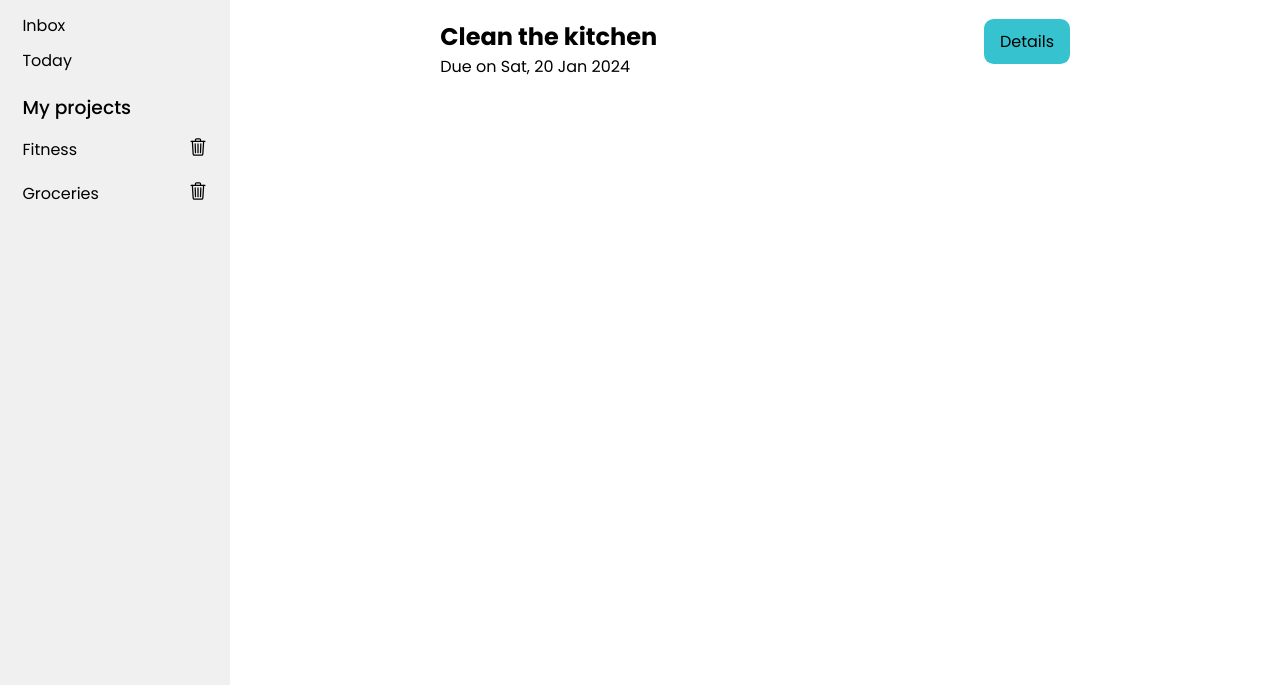
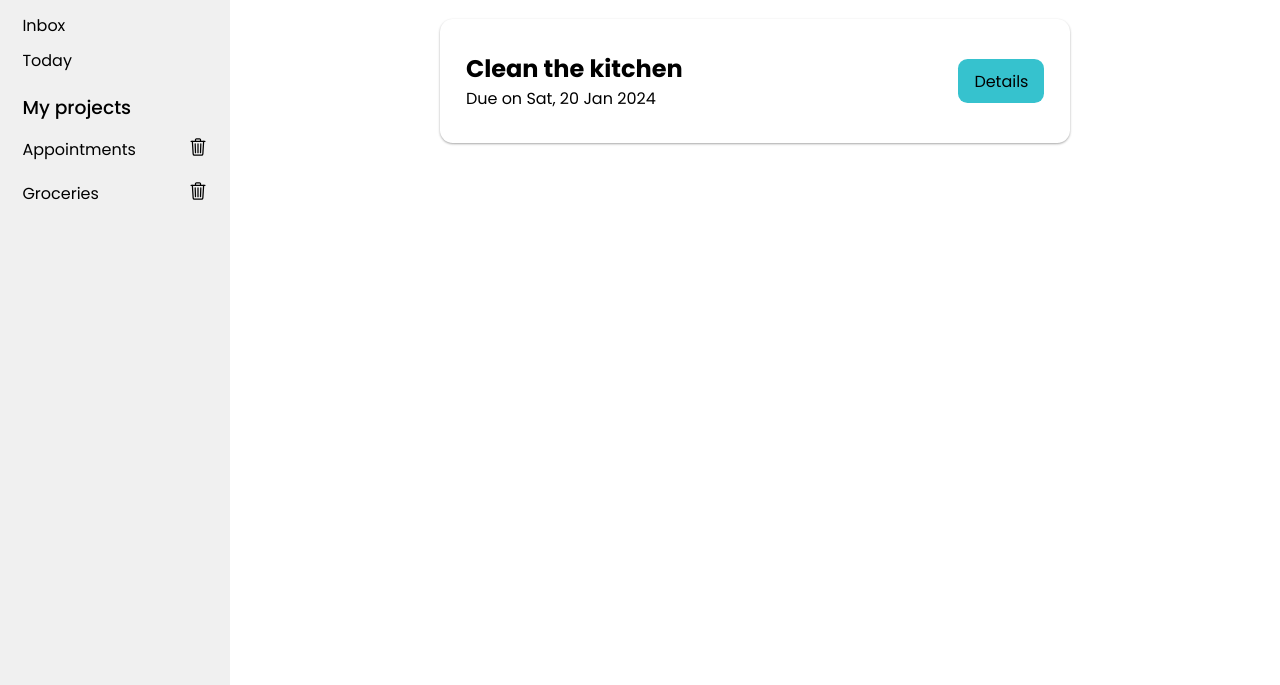
Before and after one commit to LucaJahnen/todo-app, a website built with webpack: page index.html in a window 1280 px wide. Shown: the part 115-800 px from the top of the page. Built offline with nearby package versions, Linux system fonts and the light colour scheme.

Commit message:
adjusting card styling

```diff
--- a/modules/create.js
+++ b/modules/create.js
@@ -36,6 +36,7 @@ import menu from '../images/menu-outline.svg'
 })()
 
 export let activeProject = "Inbox"
+const content = document.querySelector("#content")
 
 export const showForm = (formElement, visible) => {
     if(visible) {
@@ -65,7 +66,7 @@ export const showTodos = () => {
                     getItem("todos")[todo].map(task => {
                         const storageTodos = getItem("todos")
                         storageTodos["Today"].length = 0
-                        if(task.duedate === today) {
+                        if(task?.duedate === today) {
                             storageTodos["Today"].push(task)
                             setItem("todos", storageTodos)
                         }
--- a/modules/render.js
+++ b/modules/render.js
@@ -20,27 +20,29 @@ const todos = {
             "expanded": false
         }
     ],
-    "Fitness": [
+    "Appointments": [
         {
-            "title": "Do pushups",
-            "description": "I want to do at least 100 push ups to become healthier.",
-            "duedate": "2024-07-30",
-            "priority": "medium",
-            "notes": "Push ups are hard but I want to practice.",
+            "title": "Dentist Appointment",
+            "description": "Routine check-up at the dentist.",
+            "duedate": "2024-010-10",
+            "priority": "High",
+            "notes": "Prepare the insurance documents before the visit.",
             "expanded": false
         }
     ],
     "Groceries": [
         {
-            "title": "Buy food",
-            "description": "I want to do at least 100 push ups to become healthier.",
+            "title": "Grocery Shopping",
+            "description": "Buy groceries for the upcoming week.",
             "duedate": "2024-08-01",
-            "priority": "high",
-            "notes": "Push ups are hard but I want to practice.",
+            "priority": "Medium",
+            "notes": "Check for discounts and offers on the grocery store app.",
             "expanded": false
         }
     ]
 }
+
+setItem("todos", todos)
 
 const createTodo = (text, element = "p", target = content) => {
     const tag = document.createElement(element)
@@ -144,6 +146,10 @@ const render = name => {
             renderTodo(todo, index)
         }
     })
+
+    if(name === "Today" && getItem("todos")["Today"]?.length == 0) {
+        content.innerHTML ="<h1>Today</h1><p>No todos for today.</p>"
+    }
 }
 
 export default render
--- a/styles.css
+++ b/styles.css
@@ -240,7 +240,11 @@ form {
     .normal-card {
         display: flex;
         justify-content: space-between;
+        align-items: center;
         margin-bottom: 1.6rem;
+        box-shadow: rgba(0, 0, 0, 0.12) 0px 1px 3px, rgba(0, 0, 0, 0.24) 0px 1px 2px;
+        padding: 2rem 1.6rem;
+        border-radius: 0.8rem;
 
         button {
             padding: 0.6rem 1rem;
@@ -323,9 +327,12 @@ form {
 
         .normal-card {
             flex-direction: column;
+            align-items: flex-start;
+            gap: 0.4rem;
 
             button {
                 margin-top: 0.6rem;
+                width: 100%;
             }
         }
     }
```
Also changed, not shown: images/pencil-outline.svg (deleted).
